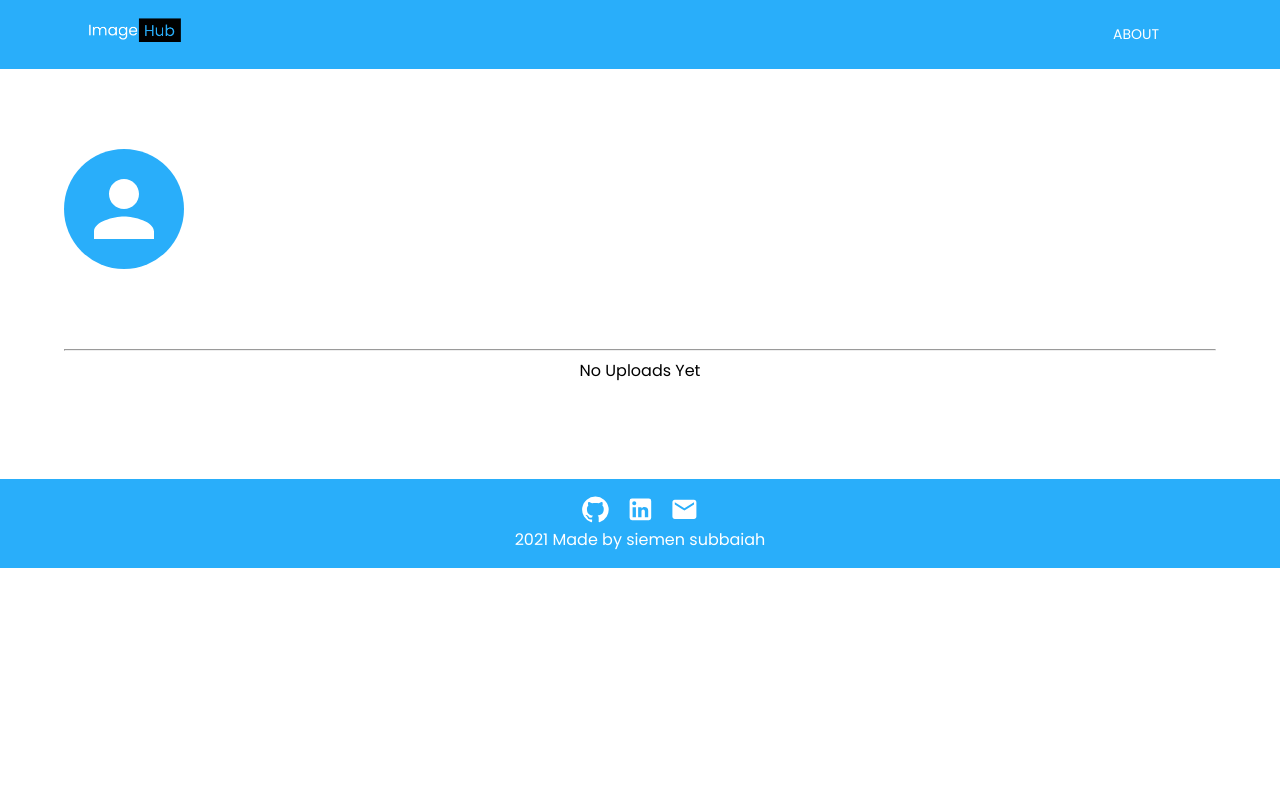
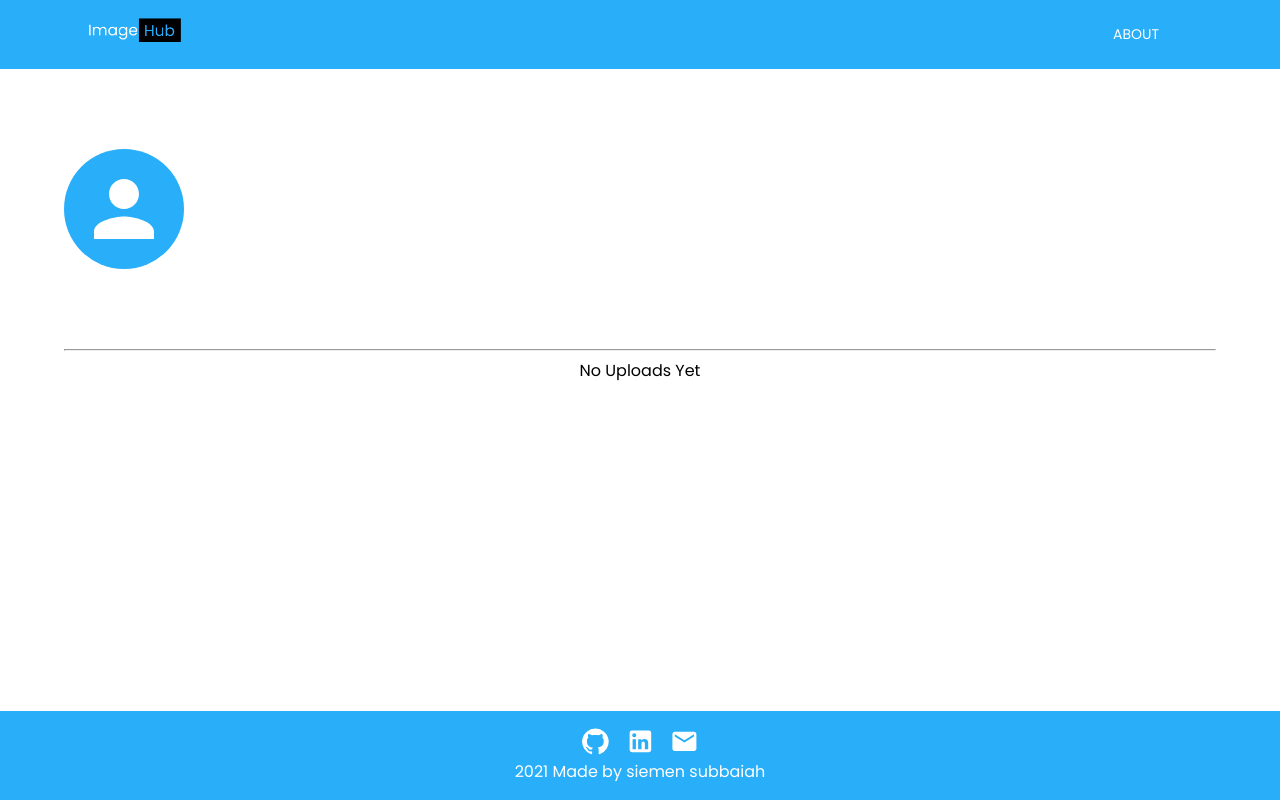
Before and after one commit to siemen-subbaiah/react-image-hub, a React (Create React App) app: page /account in a window 1280 px wide. Built offline with nearby package versions, Linux system fonts and the light colour scheme.

Commit message:
bug fixes

```diff
--- a/src/App.js
+++ b/src/App.js
@@ -10,6 +10,7 @@ import { useContext } from 'react';
 import { AuthContext } from './context/auth/AuthState';
 import ImageDetails from './pages/ImageDetails';
 import Footer from './components/utility/Footer';
+import Error from './pages/Error';
 
 const App = () => {
   const { user } = useContext(AuthContext);
@@ -33,6 +34,7 @@ const App = () => {
           <Route path='/account' component={Account} />
           <Route path='/image/:id' component={ImageDetails} />
           <Route path='/about' component={About} />
+          <Route path='*' component={Error} />
         </Switch>
         <Footer />
       </ThemeProvider>
--- a/src/components/utility/NavBar.js
+++ b/src/components/utility/NavBar.js
@@ -104,6 +104,7 @@ const NavBar = () => {
                       onClick={() => {
                         logout();
                         history.push('/');
+                        handleDrawerClose();
                       }}
                     >
                       LOGOUT
--- a/src/index.css
+++ b/src/index.css
@@ -1,10 +1,18 @@
 @import url('https://fonts.googleapis.com/css2?family=Poppins&display=swap');
+
+html,
+body,
+#root {
+  height: 100%;
+}
 
 body {
   margin: 0;
-  display: flex !important;
-  flex-direction: column !important;
-  min-height: 100vh !important;
+}
+
+#root {
+  display: flex;
+  flex-direction: column;
 }
 
 .my-link {
@@ -29,7 +37,7 @@ body {
 }
 
 .my-footer {
-  margin-top: auto !important;
+  margin-top: auto;
 }
 
 @media (max-width: 600px) {
--- /dev/null
+++ b/src/pages/Error.js
@@ -0,0 +1,28 @@
+import { Button, Container, Typography } from '@mui/material';
+import React from 'react';
+import { Link } from 'react-router-dom';
+
+const Error = () => {
+  return (
+    <Container sx={{ my: '3rem' }}>
+      <Typography variant='h4' textAlign='center'>
+        404, you hit the wrong route.
+      </Typography>
+      <Link
+        to='/'
+        style={{
+          textDecoration: 'none',
+          display: 'flex',
+          justifyContent: 'center',
+          margin: '1rem 0',
+        }}
+      >
+        <Button color='primary' variant='contained'>
+          Home
+        </Button>
+      </Link>
+    </Container>
+  );
+};
+
+export default Error;
--- a/src/pages/Home.js
+++ b/src/pages/Home.js
@@ -3,6 +3,7 @@ import React, { useEffect } from 'react';
 import { useContext } from 'react';
 import Skeleton from '@mui/material/Skeleton';
 import { ImageContext } from '../context/images/ImageState';
+import Spinner from '../components/utility/Spinner';
 
 const Home = () => {
   const { getPublicImages, publicImages, loading } = useContext(ImageContext);
@@ -14,6 +15,7 @@ const Home = () => {
 
   return (
     <Container sx={{ mt: '5rem' }}>
+      {publicImages.length === 0 && <Spinner />}
       {publicImages.map((item) => {
         return (
           <Card
@@ -48,7 +50,7 @@ const Home = () => {
             />
             {loading ? (
               <Skeleton
-                sx={{ height: 190 }}
+                sx={{ height: 350 }}
                 animation='wave'
                 variant='rectangular'
               />
```
